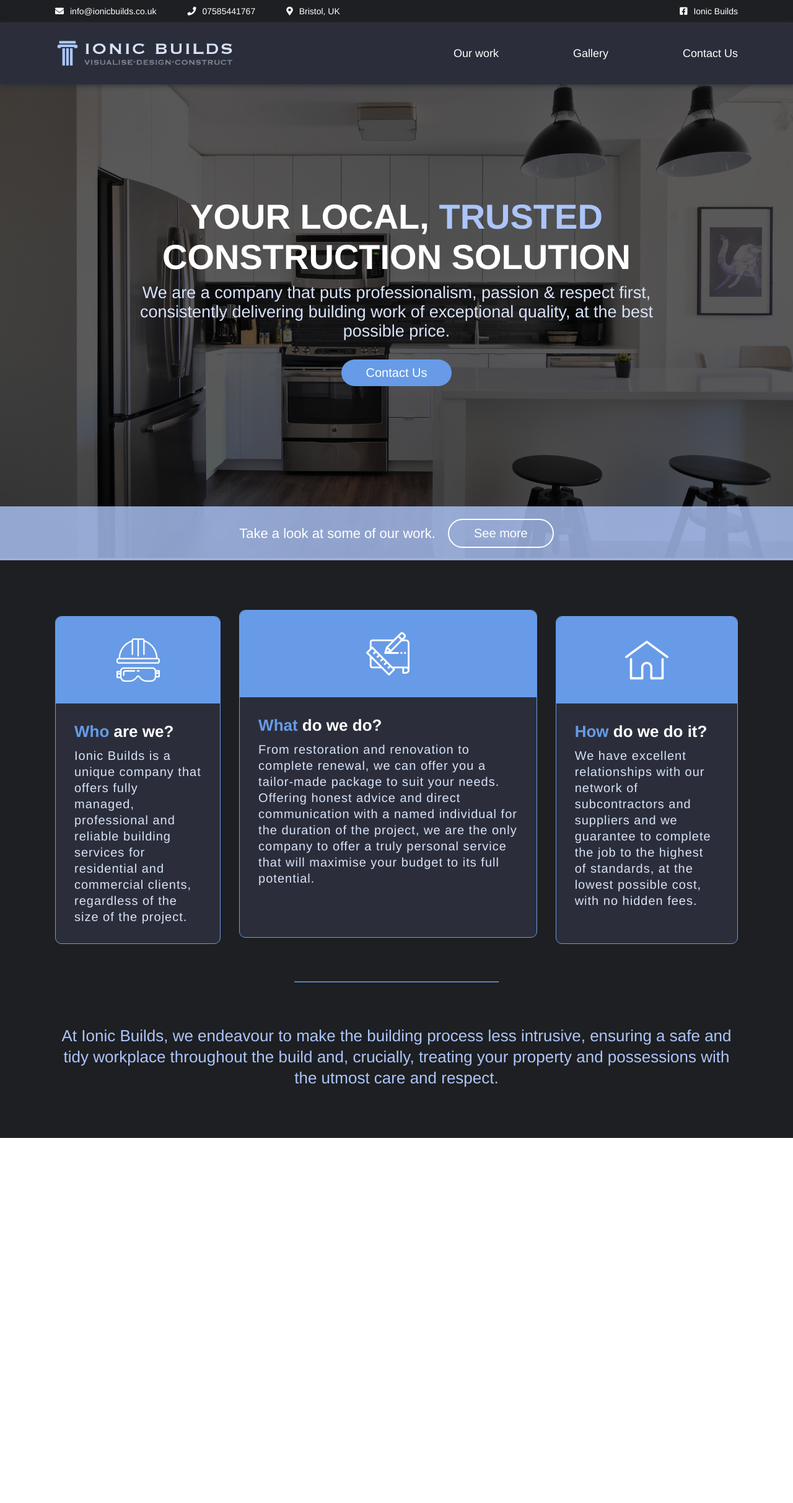
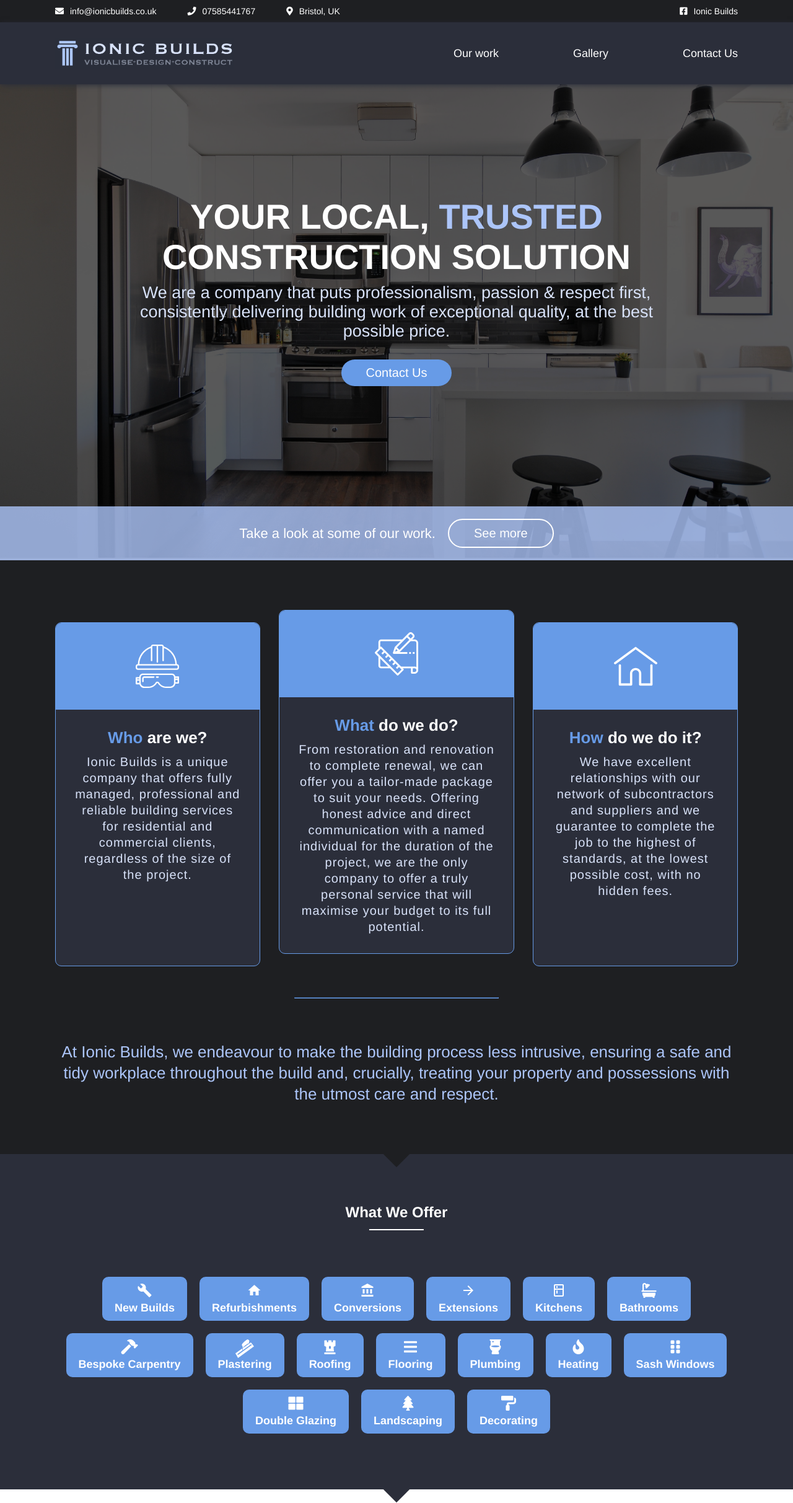
Before and after one commit to danielcornock/ionic-builds, a Jekyll site: the page built from index.md, in a window 1280 px wide. Shown: the whole page at 62% size. Built offline with Jekyll 4.4.1, drawn with Linux system fonts in a browser that asks for light colours; nearby versions of some CDN libraries; before the commit the page ends 1836 px from its top, so only the background shows below that.

Commit message:
add services page

```diff
--- /dev/null
+++ b/_data/services.yml
@@ -0,0 +1,33 @@
+- name: New Builds
+  material: build
+- name: Refurbishments
+  material: home
+- name: Conversions
+  material: account_balance
+- name: Extensions
+  material: arrow_forward
+- name: Kitchens
+  material: kitchen
+- name: Bathrooms
+  fa: fas fa-bath
+- name: Bespoke Carpentry
+  fa: fas fa-hammer
+- name: Plastering
+  img: assets/images/plastering.png
+- name: Roofing
+  fa: fas fa-chess-rook
+- name: Flooring
+  fa: fas fa-bars
+- name: Plumbing
+  fa: fas fa-toilet
+- name: Heating
+  fa: fas fa-fire
+- name: Sash Windows
+  fa: fas fa-grip-vertical
+- name: Double Glazing
+  fa: fas fa-th-large
+- name: Landscaping
+  fa: fas fa-tree
+- name: Decorating
+  link: https://www.jaksdecorationanddesign.co.uk
+  fa: fas fa-paint-roller
--- a/_includes/features/_features.scss
+++ b/_includes/features/_features.scss
@@ -1,14 +1,16 @@
 .features {
   background-color: $color-darkest;
+  @include section-divider($color-darkest);
 
   &-container {
     @include container-element;
-    padding-top: 80px;
-    padding-bottom: 80px;
+    @include section-container;
   }
 
   &-list {
-    display: flex;
+    display: grid;
+    grid-template-columns: 30% 1fr 30%;
+    grid-gap: 30px;
   }
 
   &-item {
@@ -16,15 +18,12 @@
     border: 1px solid $color-highlight;
     border-radius: $br-10;
     overflow: hidden;
-
-    & + & {
-      margin-left: 30px;
-    }
+    text-align: center;
 
     &:first-of-type,
     &:last-of-type {
       position: relative;
-      top: 10px;
+      top: 20px;
     }
   }
 
--- a/_includes/header/_header.scss
+++ b/_includes/header/_header.scss
@@ -45,9 +45,6 @@
     }
   }
 
-  &-contactText {
-  }
-
   &-contactIcon {
     margin-right: 10px;
   }
--- a/_includes/header/head.html
+++ b/_includes/header/head.html
@@ -23,6 +23,11 @@
   integrity="sha384-50oBUHEmvpQ+1lW4y57PTFmhCaXp0ML5d60M1M7uH2+nqUivzIebhndOJK28anvf"
   crossorigin="anonymous"
 />
+
+<link
+  href="https://fonts.googleapis.com/icon?family=Material+Icons"
+  rel="stylesheet"
+/>
 <title>
   {% if page.title %} {{ page.title }} |{% endif %} {{ site.title }}
 </title>
--- /dev/null
+++ b/_includes/services/_services.scss
@@ -0,0 +1,46 @@
+.services {
+  background-color: $color-default;
+  @include section-divider($color-default);
+
+  &-container {
+    @include container-element;
+    @include section-container;
+  }
+
+  &-heading {
+    @include section-header;
+  }
+
+  &-list {
+    display: flex;
+    flex-wrap: wrap;
+    justify-content: center;
+  }
+
+  &-item {
+    color: $color-white;
+    margin: 10px;
+    background-color: $color-highlight;
+    list-style-type: none;
+    padding: 10px 20px;
+    border-radius: $br-10;
+    text-align: center;
+  }
+
+  &-title {
+    font-weight: 700;
+    font-size: 18px;
+  }
+
+  &-iconContainer {
+    height: 30px;
+  }
+
+  &-icon {
+    font-size: 24px !important;
+  }
+
+  &-img {
+    height: 30px;
+  }
+}
--- /dev/null
+++ b/_includes/services/services.html
@@ -0,0 +1,24 @@
+<div class="services-container">
+  <h2 class="services-heading">What We Offer</h2>
+
+  <div class="services-list">
+    {% for service in site.data.services %}
+    <ul class="services-item">
+      <li class="services-iconContainer">
+        {% if service.fa %}
+        <i class="services-icon {{service.fa}}"></i>
+        {% elsif service.material %}
+        <i class="services-icon material-icons">{{ service.material }}</i>
+        {% else %}
+        <img
+          class="services-img"
+          src="{{ service.img | absolute_url }}"
+          alt=""
+        />
+        {% endif %}
+      </li>
+      <h3 class="services-title">{{ service.name }}</h3>
+    </ul>
+    {% endfor %}
+  </div>
+</div>
--- a/_layouts/home/home.html
+++ b/_layouts/home/home.html
@@ -6,3 +6,6 @@ layout: default
 <div class="features">
   {% include features/features.html %}
 </div>
+<div class="services">
+  {% include services/services.html %}
+</div>
--- a/_sass/_includes.scss
+++ b/_sass/_includes.scss
@@ -2,3 +2,4 @@
 @import '../_includes/footer/footer';
 @import '../_includes/hero/hero';
 @import '../_includes/features/features';
+@import '../_includes/services/services';
--- a/_sass/_mixins.scss
+++ b/_sass/_mixins.scss
@@ -3,6 +3,11 @@
   max-width: 1200px;
   padding: 25px;
   width: 90%;
+}
+
+@mixin section-container {
+  padding-top: 80px;
+  padding-bottom: 80px;
 }
 
 @mixin button-default {
@@ -19,5 +24,40 @@
   align-items: center;
   justify-content: center;
 }
+
+@mixin section-divider($color) {
+  position: relative;
+
+  &::after {
+    content: '';
+    position: absolute;
+    top: 100%;
+    left: 50%;
+    transform: translate(-50%, -50%) rotate(45deg);
+    height: 30px;
+    width: 30px;
+    background-color: $color;
+    z-index: 10;
+  }
+}
+
+@mixin section-header {
+  color: $color-white;
+  margin-bottom: 80px;
+  text-align: center;
+  position: relative;
+
+  &::after {
+    content: '';
+    position: absolute;
+    height: 2px;
+    width: 8%;
+    background-color: $color-white;
+    bottom: -15px;
+    left: 50%;
+    transform: translateX(-50%);
+  }
+}
+
 $br-max: 9999px;
 $br-10: 10px;
```
Also changed, not shown: assets/images/plastering.png (added).
